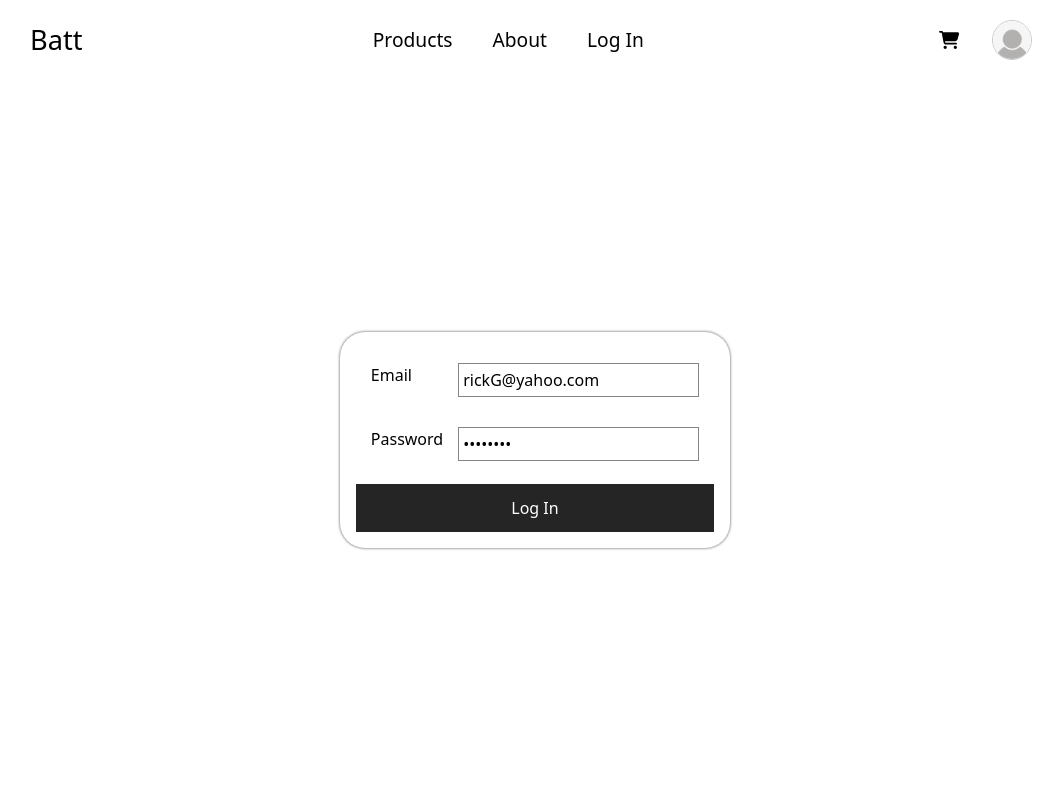
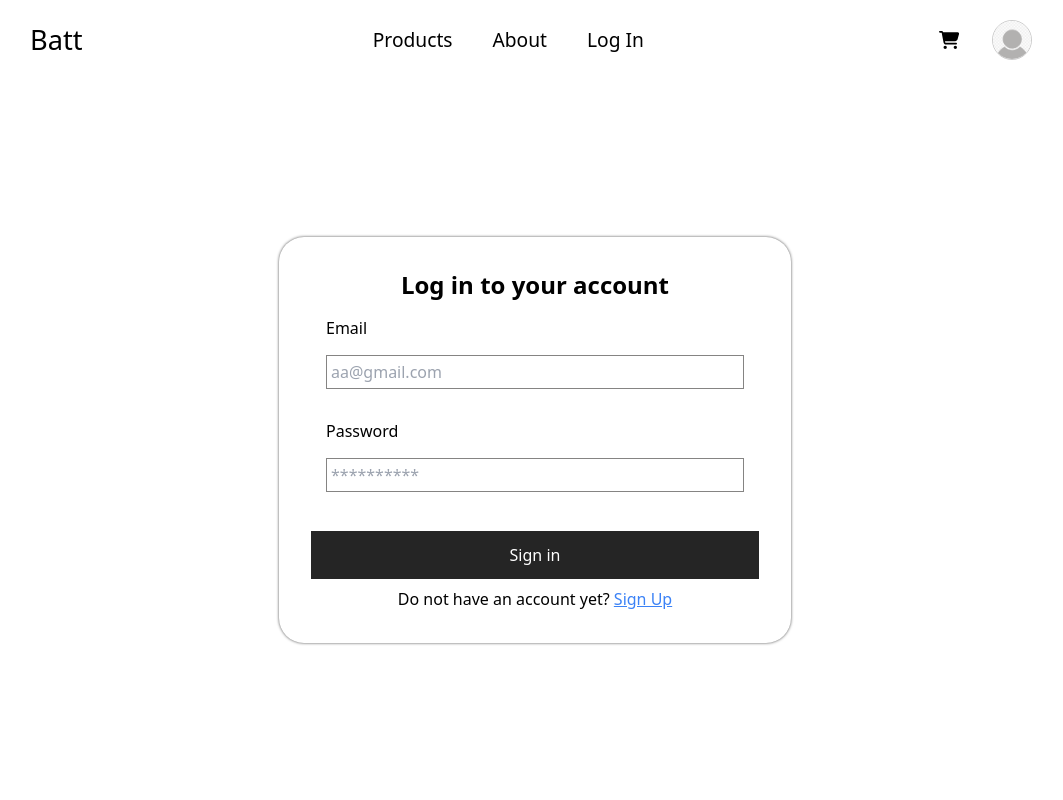
Before and after one commit to sebaslozano99/secondEcommerce, a React (Vite) app: page /login in a window 1280 px wide. Shown: the top 800 px of the page, without its empty margins (105-1168 px from the left). Built offline with nearby package versions, Linux system fonts and the light colour scheme; no server answers.

Commit message:
Tenth commit

```diff
--- a/package.json
+++ b/package.json
@@ -15,6 +15,7 @@
     "@fortawesome/free-regular-svg-icons": "^6.5.1",
     "@fortawesome/free-solid-svg-icons": "^6.5.1",
     "@fortawesome/react-fontawesome": "^0.2.0",
+    "firebase": "^10.11.0",
     "prop-types": "^15.8.1",
     "react": "^18.2.0",
     "react-dom": "^18.2.0",
--- a/src/App.jsx
+++ b/src/App.jsx
@@ -20,6 +20,7 @@ import FullPageSpinner from "./components/fullPageSpinner/FullPageSpinner";
 const About = lazy(() => import("./pages/about/About"));
 const SingleProduct = lazy(() => import("./pages/singleProduct/SingleProduct"));
 const LogIn = lazy(() => import("./pages/login/LogIn"));
+const SignUpPage = lazy(() => import("./pages/SignUpPage"));
 const HomePage = lazy(() => import("./pages/homepage/HomePage"));
 const Products = lazy(() => import("./pages/products/Products"));
 const WishList = lazy(() => import("./pages/wishList/WishList"));
@@ -40,6 +41,7 @@ function App() {
                   <Route path="products" element={ <Products /> } />
                   <Route path="products/:id" element={ <SingleProduct /> } />
                   <Route path="login" element={ <LogIn /> } />
+                  <Route path="signup" element={ <SignUpPage /> } />
                   <Route path="about" element={ <About /> } />
                   <Route path="wishlist" element={ <WishList /> } />
                   <Route path="checkout" element={ <div>Check Out</div> } />
--- /dev/null
+++ b/src/components/SignUp.jsx
@@ -0,0 +1,64 @@
+import { useState } from "react";
+import { UseAuthContext } from "../contexts/FakeAuthContext";
+import { useNavigate } from "react-router-dom";
+
+
+
+const SignUp = () => {
+
+  const [email, setEmail] = useState("");
+  const [password, setPassword] = useState("");
+  const [confirm, setConfirm] = useState("");
+  const [error, setError] = useState("");
+  const [isLoading, setIsLoading] = useState(false);
+  const { createUser } = UseAuthContext();
+  const navigate = useNavigate();
+
+  async function signUpUser(){
+    setIsLoading(true);
+    try{
+      await createUser(email, password);
+      navigate("/products", { replace: true });
+      setIsLoading(false);
+    }
+    catch(error){
+      // console.log(error.message);
+      setError(error.message);
+    }
+    finally{
+      setIsLoading(false);
+    }
+  }
+
+  function onHandleSignUp(e){
+    e.preventDefault();
+    if(email && password && password === confirm) signUpUser();
+  }
+
+
+  return (
+    <form className="shadow-[0_0_3px_rgba(0,0,0,0.7)] rounded-[25px] p-[2em] w-[40%] h-auto" onSubmit={(e) => onHandleSignUp(e)} >
+      <h2 className="font-bold text-2xl text-center">Create your account</h2>
+
+        <div className="w-full flex flex-col justify-between gap-[15px] p-[15px]">
+            <label htmlFor="email">Email Address</label>
+            <input type="email" placeholder="aa@gmail.com" id="email" value={email} onChange={(e) => setEmail(e.target.value)} className="border-[1px] border-stone-950/50 p-1" />
+            {error === "Firebase: Error (auth/email-already-in-use)." && <p className="text-red-500" >Email already in use</p>}
+        </div>
+
+        <div className="w-full flex flex-col justify-between gap-[15px] p-[15px]">
+            <label htmlFor="password">Create Password</label>
+            <input type="password" placeholder="**********" id="password" value={password} onChange={(e) => setPassword(e.target.value)} className="border-[1px] border-stone-950/50 p-1 outline-none" />
+        </div>
+
+        <div className="w-full flex flex-col justify-between gap-[15px] p-[15px]">
+            <label htmlFor="confirm">Confirm Password</label>
+            <input type="password" placeholder="**********" id="confirm" value={confirm} onChange={(e) => setConfirm(e.target.value)} className={!confirm ? "border-[1px] border-stone-600 p-1 outline-none" :  confirm === password ? "border-[1px] border-green-500 p-1 outline-none" : "border-[1px] border-red-600/50 p-1 outline-none"} />
+        </div>
+
+        <button disabled={isLoading} className="bg-[#252525] text-white cursor-pointer outline-none p-3 w-full mt-6">{isLoading ? "Creating..." : "Sign Up"}</button>
+    </form>
+  )
+}
+
+export default SignUp
--- a/src/components/cartItem/CartItem.jsx
+++ b/src/components/cartItem/CartItem.jsx
@@ -12,7 +12,7 @@ const CartItem = ({productInfo}) => {
   }
 
   return (
-    <div className="h-[8em] flex justify-between items-center border-red-400 border-2" >
+    <div className="h-[8em] flex justify-between items-center" >
         <div className="w-[30%] h-full" >
             <img src={productInfo.images[0]} alt={productInfo.images[0]} className="w-full h-full object-contain" />
         </div>
--- a/src/components/form/Form.jsx
+++ b/src/components/form/Form.jsx
@@ -1,39 +1,70 @@
 import { useEffect, useState } from "react";
 import { UseAuthContext } from "../../contexts/FakeAuthContext";
-import { useNavigate } from "react-router-dom";
+import { Link, useNavigate } from "react-router-dom";
 
 
 const Form = () => {
 
-  const [email, setEmail] = useState("rickG@yahoo.com");
-  const [password, setPassword] = useState("twd2010_");
-  const { login, isAuthenticated } = UseAuthContext();
+  const [email, setEmail] = useState("");
+  const [password, setPassword] = useState("");
+  const [isLoading, setIsLoading] = useState(false);
+  const [error, setError] = useState("");
+  const { login, isAuthenticated, dispatch } = UseAuthContext();
   const navigate = useNavigate();
 
-  function onLogIn(e){
+
+  async function onLogIn(e){
     e.preventDefault();
-    if(email && password) login(email, password);
+    setIsLoading(true);
+    try{
+      await login(email, password);
+      dispatch({type: "login"});
+      navigate("/products");
+      setIsLoading(false);
+      setEmail("");
+      setPassword("");
+      // console.log("logged in");
+    }
+    catch(error){
+      // console.log(error.message);
+      setError(error.message);
+    }
+    finally{
+      setIsLoading(false);
+      setEmail("");
+      setPassword("");
+    }
   }
 
-
+  useEffect(() => {
+    if(error){
+      setTimeout(() => {
+        setError("");
+      }, 2000)
+    }
+  }, [error])
 
   useEffect(() => {
     if(isAuthenticated) navigate("/products", {replace: true});
   }, [isAuthenticated, navigate])
 
   return (
-    <form className="shadow-[0_0_3px_rgba(0,0,0,0.7)] rounded-[25px] p-[1em]" onSubmit={(e) => onLogIn(e)} >
-        <div className="w-full flex justify-between gap-[15px] p-[15px]">
+    <form className="shadow-[0_0_3px_rgba(0,0,0,0.7)] rounded-[25px] p-[2em] w-[40%] h-auto" onSubmit={(e) => onLogIn(e)} >
+      <h2 className="font-bold text-2xl text-center">Log in to your account</h2>
+      {error === "Firebase: Error (auth/invalid-credential)." && <p className="text-red-500 text-sm italic text-center">Invalid credentials Try again.</p>}
+        <div className="w-full flex flex-col justify-between gap-[15px] p-[15px]">
             <label htmlFor="email">Email</label>
             <input type="email" placeholder="aa@gmail.com" id="email" value={email} onChange={(e) => setEmail(e.target.value)} className="border-[1px] border-stone-950/50 p-1" />
         </div>
 
-        <div className="w-full flex justify-between gap-[15px] p-[15px]">
+        <div className="w-full flex flex-col justify-between gap-[15px] p-[15px]">
             <label htmlFor="password">Password</label>
             <input type="password" placeholder="**********" id="password" value={password} onChange={(e) => setPassword(e.target.value)} className="border-[1px] border-stone-950/50 p-1" />
         </div>
 
-          <button className="bg-[#252525] text-white cursor-pointer outline-none p-3 w-full mt-2">Log In</button>
+        <button className="bg-[#252525] text-white cursor-pointer outline-none p-3 w-full mt-6">{isLoading ? "..." : "Sign in"}</button>
+        <p className="text-center mt-2">Do not have an account yet? <Link to="/signup" className="underline text-blue-500 cursor-pointer">Sign Up</Link></p>
+
     </form>
   )
 }
--- a/src/contexts/FakeAuthContext.jsx
+++ b/src/contexts/FakeAuthContext.jsx
@@ -1,61 +1,85 @@
-import { createContext, useContext } from "react";
+import { createContext, useContext, useEffect, useReducer } from "react";
+import { createUserWithEmailAndPassword, signInWithEmailAndPassword, signOut, onAuthStateChanged } from "firebase/auth";
+import { auth } from "../firebase";
 import PropTypes from "prop-types";
-import { useReducer } from "react";
-import img from "../../public/IMAGES/user-pic.jpg";
+// import img from "../../public/IMAGES/user-pic.jpg";
 
 const FakeAuth = createContext();
 
 
 const initialValues = {
-    user: null,
     isAuthenticated: false,
+    firebaseUser: {},
 }
 
 function reducer(state, action){
     switch(action.type){
+        case "isAuth":
+            return {
+                ...state,
+                isAuthenticated: true,
+            }
+        case "getUser":
+            return {
+                ...state,
+                firebaseUser: action.payload,
+            }
         case "login":
             return {
                 ...state,
-                user: action.payload,
+                // user: action.payload,
                 isAuthenticated: true,
             }
         case "logout":
             return {
                 ...state,
-                user: null,
                 isAuthenticated: false,
+                firebaseUser: {},
             }
         default: throw new Error("Unknown action type");
     }
 }
 
-const FAKE_USER = {
-    name: "Rick Grimes",
-    email: "rickG@yahoo.com",
-    password: "twd2010_",
-    image: img,
-}
+
 
 const FakeAuthContext = ({children}) => {
 
-  const [{user, isAuthenticated}, dispatch] = useReducer(reducer, initialValues);
+  const [{firebaseUser, isAuthenticated}, dispatch] = useReducer(reducer, initialValues);
 
-  function login(email, password) {
-    if(email === FAKE_USER.email && password === FAKE_USER.password){
-        dispatch({type: "login", payload: FAKE_USER});
+    function createUser(email, password){
+        dispatch({type: "isAuth"});
+        return createUserWithEmailAndPassword(auth, email, password);
     }
-  }
 
-  function logout(){
-    dispatch({type: "logout"});
-  }
+    function login(email, password) {
+        return signInWithEmailAndPassword(auth, email, password);
+    }
+
+    function logout(){
+        dispatch({type: "logout"});
+        return signOut(auth);
+    }
+
+
+
+  useEffect(() => {
+    const unsubscribe = onAuthStateChanged(auth, (currentUser) => {
+        if(isAuthenticated) dispatch({type: "getUser", payload: currentUser});
+    });
+
+    return () => {
+        unsubscribe();
+    }
+  }, [isAuthenticated])
 
   return (
     <FakeAuth.Provider value={{
-        user,
+        firebaseUser,
         isAuthenticated,
         login,
-        logout
+        logout,
+        createUser,
+        dispatch
     }}>
         {children}
     </FakeAuth.Provider>
--- /dev/null
+++ b/src/firebase.jsx
@@ -0,0 +1,20 @@
+// Import the functions you need from the SDKs you need
+import { initializeApp } from "firebase/app";
+import { getAuth } from "firebase/auth";
+// TODO: Add SDKs for Firebase products that you want to use
+// https://firebase.google.com/docs/web/setup#available-libraries
+
+// Your web app's Firebase configuration
+const firebaseConfig = {
+  apiKey: "AIzaSyBmXstppuydSivO8spprJ9hqBc4v6Llntw",
+  authDomain: "auth-test-d3c4c.firebaseapp.com",
+  projectId: "auth-test-d3c4c",
+  storageBucket: "auth-test-d3c4c.appspot.com",
+  messagingSenderId: "584321985876",
+  appId: "1:584321985876:web:7448592bf0bc7462dd2cc1"
+};
+
+// Initialize Firebase
+const app = initializeApp(firebaseConfig);
+export const auth = getAuth(app);
+export default app;
--- /dev/null
+++ b/src/pages/SignUpPage.jsx
@@ -0,0 +1,24 @@
+import { useRef, useEffect } from "react"
+import SignUp from "../components/SignUp";
+
+
+
+const SignUpPage = () => {
+
+  const divRef = useRef(null);
+
+  useEffect(() => {
+    divRef.current.scrollIntoView({
+      block: "start",
+      behavior: "instant"
+    })
+  }, [])
+
+  return (
+    <div ref={divRef} className="w-full h-[90vh] grid place-items-center" >
+        <SignUp />
+    </div>
+  )
+}
+
+export default SignUpPage
```
Also changed, not shown: src/components/headerUser/HeaderUser.jsx (+18 -5 lines), 1 other file (tests, documents, lock files or other folders).
